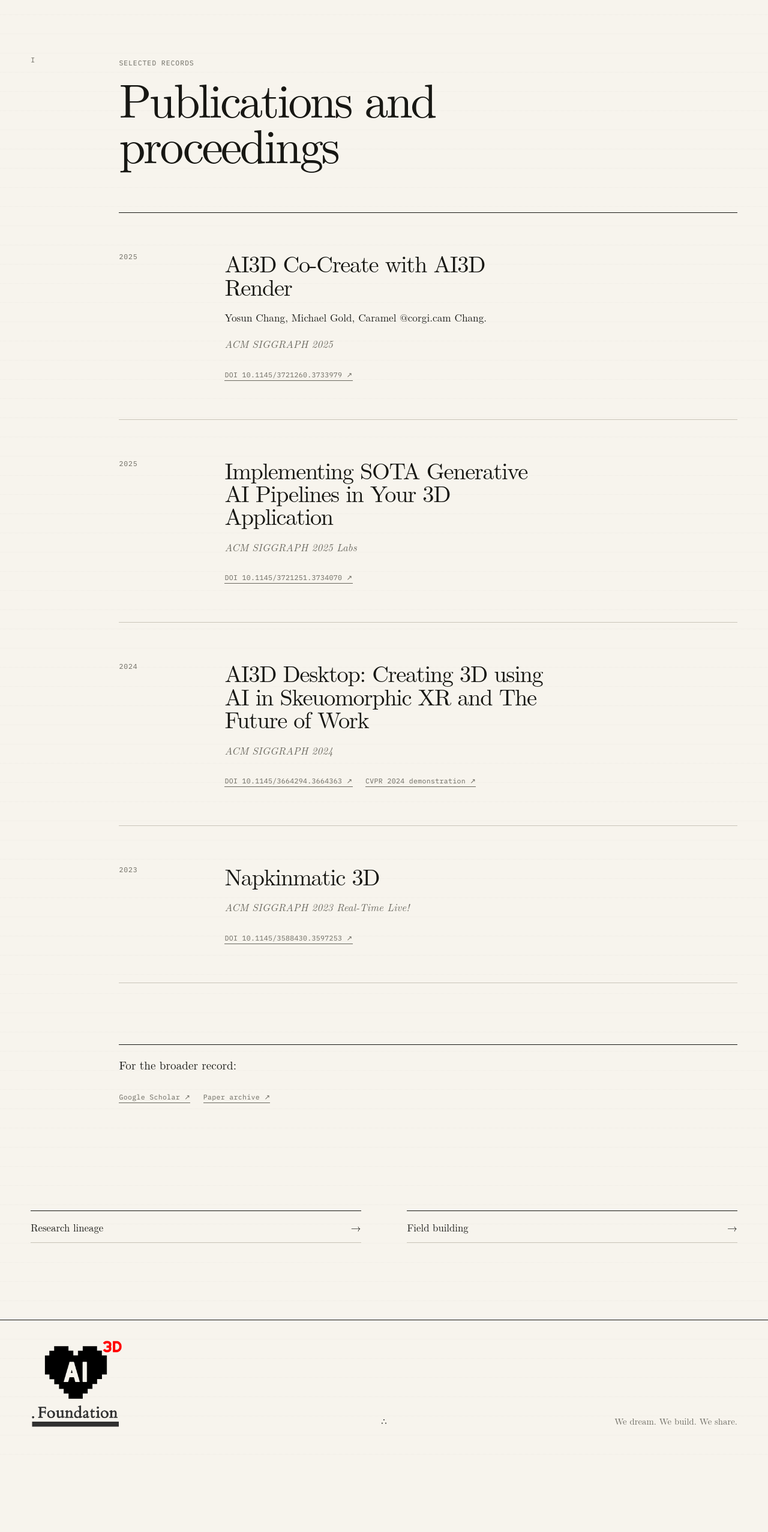
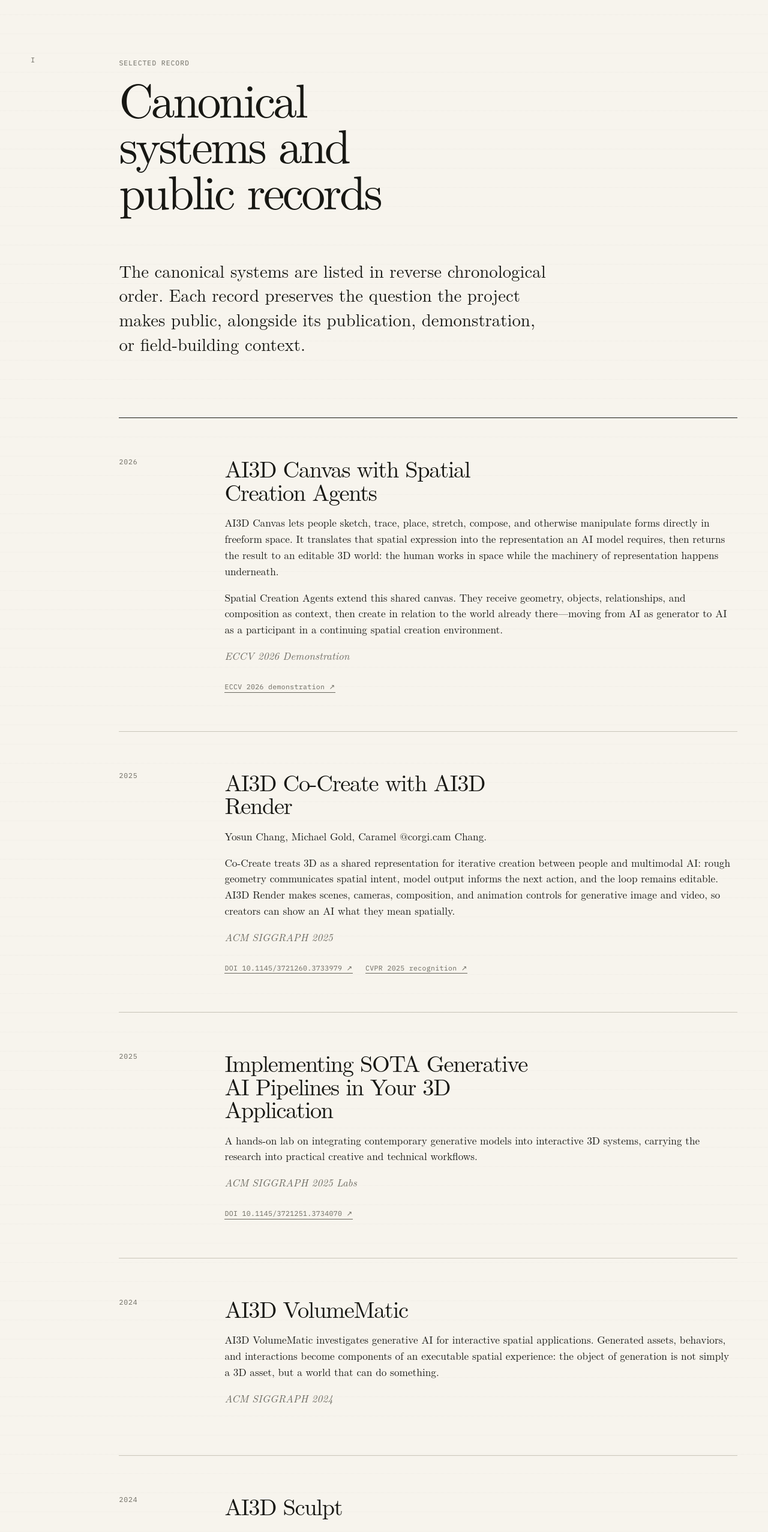
Before and after one commit to yosun/ai3d-foundation, a plain HTML site: page publications/index.html in a window 1280 px wide. Shown: the part 840-3394 px from the top of the page at 60% size. Before the commit the page ends 3285 px from the top, so only its background shows below. Drawn offline with Linux system fonts and the light colour scheme; a web font is replaced by a local one.

Commit message:
Expand canonical publication records

```diff
--- a/publications/index.html
+++ b/publications/index.html
@@ -3,12 +3,12 @@
 <head>
   <meta charset="utf-8" />
   <meta name="viewport" content="width=device-width, initial-scale=1" />
-  <meta name="description" content="Selected publications and proceedings records from AI3D Foundation research." />
+  <meta name="description" content="Canonical AI3D systems and public records, presented in reverse chronological order." />
   <meta name="theme-color" content="#f7f4ed" />
   <link rel="canonical" href="https://ai3d.foundation/publications/" />
   <meta property="og:type" content="website" />
   <meta property="og:title" content="Publications — AI3D Foundation" />
-  <meta property="og:description" content="A selected bibliographic record of AI3D research." />
+  <meta property="og:description" content="Canonical AI3D systems and public records in reverse chronological order." />
   <meta property="og:url" content="https://ai3d.foundation/publications/" />
   <meta property="og:image" content="https://ai3d.foundation/assets/ai3d-foundation.png" />
   <title>Publications — AI3D Foundation</title>
@@ -45,17 +45,33 @@
     <section class="content-section" aria-labelledby="records-title">
       <div class="section-rail" aria-hidden="true">I</div>
       <div class="content-body">
-        <p class="eyebrow">Selected records</p>
-        <h2 id="records-title">Publications and proceedings</h2>
+        <p class="eyebrow">Selected record</p>
+        <h2 id="records-title">Canonical systems and public records</h2>
+        <p class="section-question">The canonical systems are listed in reverse chronological order. Each record preserves the question the project makes public, alongside its publication, demonstration, or field-building context.</p>
 
         <div class="publication-list">
+          <article class="publication-item">
+            <div class="publication-year">2026</div>
+            <div>
+              <h3>AI3D Canvas with Spatial Creation Agents</h3>
+              <p>AI3D Canvas lets people sketch, trace, place, stretch, compose, and otherwise manipulate forms directly in freeform space. It translates that spatial expression into the representation an AI model requires, then returns the result to an editable 3D world: the human works in space while the machinery of representation happens underneath.</p>
+              <p>Spatial Creation Agents extend this shared canvas. They receive geometry, objects, relationships, and composition as context, then create in relation to the world already there—moving from AI as generator to AI as a participant in a continuing spatial creation environment.</p>
+              <p class="publication-venue">ECCV 2026 Demonstration</p>
+              <div class="evidence-links"><a href="https://eccv.ecva.net/virtual/2026/demonstration/6239">ECCV 2026 demonstration <span aria-hidden="true">↗</span></a></div>
+            </div>
+          </article>
+
           <article class="publication-item">
             <div class="publication-year">2025</div>
             <div>
               <h3>AI3D Co-Create with AI3D Render</h3>
               <p>Yosun Chang, Michael Gold, Caramel @corgi.cam Chang.</p>
+              <p>Co-Create treats 3D as a shared representation for iterative creation between people and multimodal AI: rough geometry communicates spatial intent, model output informs the next action, and the loop remains editable. AI3D Render makes scenes, cameras, composition, and animation controls for generative image and video, so creators can show an AI what they mean spatially.</p>
               <p class="publication-venue">ACM SIGGRAPH 2025</p>
-              <div class="evidence-links"><a href="https://doi.org/10.1145/3721260.3733979">DOI 10.1145/3721260.3733979 <span aria-hidden="true">↗</span></a></div>
+              <div class="evidence-links">
+                <a href="https://doi.org/10.1145/3721260.3733979">DOI 10.1145/3721260.3733979 <span aria-hidden="true">↗</span></a>
+                <a href="https://cvpr.thecvf.com/Conferences/2025/BestPapersDemos">CVPR 2025 recognition <span aria-hidden="true">↗</span></a>
+              </div>
             </div>
           </article>
 
@@ -63,6 +79,7 @@
             <div class="publication-year">2025</div>
             <div>
               <h3>Implementing SOTA Generative AI Pipelines in Your 3D Application</h3>
+              <p>A hands-on lab on integrating contemporary generative models into interactive 3D systems, carrying the research into practical creative and technical workflows.</p>
               <p class="publication-venue">ACM SIGGRAPH 2025 Labs</p>
               <div class="evidence-links"><a href="https://doi.org/10.1145/3721251.3734070">DOI 10.1145/3721251.3734070 <span aria-hidden="true">↗</span></a></div>
             </div>
@@ -71,7 +88,27 @@
           <article class="publication-item">
             <div class="publication-year">2024</div>
             <div>
+              <h3>AI3D VolumeMatic</h3>
+              <p>AI3D VolumeMatic investigates generative AI for interactive spatial applications. Generated assets, behaviors, and interactions become components of an executable spatial experience: the object of generation is not simply a 3D asset, but a world that can do something.</p>
+              <p class="publication-venue">ACM SIGGRAPH 2024</p>
+            </div>
+          </article>
+
+          <article class="publication-item">
+            <div class="publication-year">2024</div>
+            <div>
+              <h3>AI3D Sculpt</h3>
+              <p>AI3D Sculpt explores direct spatial manipulation as an interface to generative 3D. A rough construction communicates proportion, orientation, topology, perspective, and spatial relationships directly: the model is not only the result; it can be the prompt.</p>
+              <p class="publication-venue">ECCV 2024 Demonstration</p>
+              <div class="evidence-links"><a href="https://eccv.ecva.net/virtual/2024/demonstration/2781">ECCV 2024 demonstration <span aria-hidden="true">↗</span></a></div>
+            </div>
+          </article>
+
+          <article class="publication-item">
+            <div class="publication-year">2024</div>
+            <div>
               <h3>AI3D Desktop: Creating 3D using AI in Skeuomorphic XR and The Future of Work</h3>
+              <p>AI3D Desktop makes generative 3D a native operation in a persistent creative workspace, combining text-to-3D, image-to-3D, 3D-to-3D, and direct spatial manipulation inside a skeuomorphic XR environment.</p>
               <p class="publication-venue">ACM SIGGRAPH 2024</p>
               <div class="evidence-links">
                 <a href="https://doi.org/10.1145/3664294.3664363">DOI 10.1145/3664294.3664363 <span aria-hidden="true">↗</span></a>
@@ -84,6 +121,7 @@
             <div class="publication-year">2023</div>
             <div>
               <h3>Napkinmatic 3D</h3>
+              <p>Napkinmatic 3D turns an ordinary drawing on a napkin, notebook, receipt, or another available surface into a bridge from human visual intuition to generated geometry. It asks why a person should first translate an idea into the representation preferred by a computer.</p>
               <p class="publication-venue">ACM SIGGRAPH 2023 Real-Time Live!</p>
               <div class="evidence-links"><a href="https://doi.org/10.1145/3588430.3597253">DOI 10.1145/3588430.3597253 <span aria-hidden="true">↗</span></a></div>
             </div>
```
